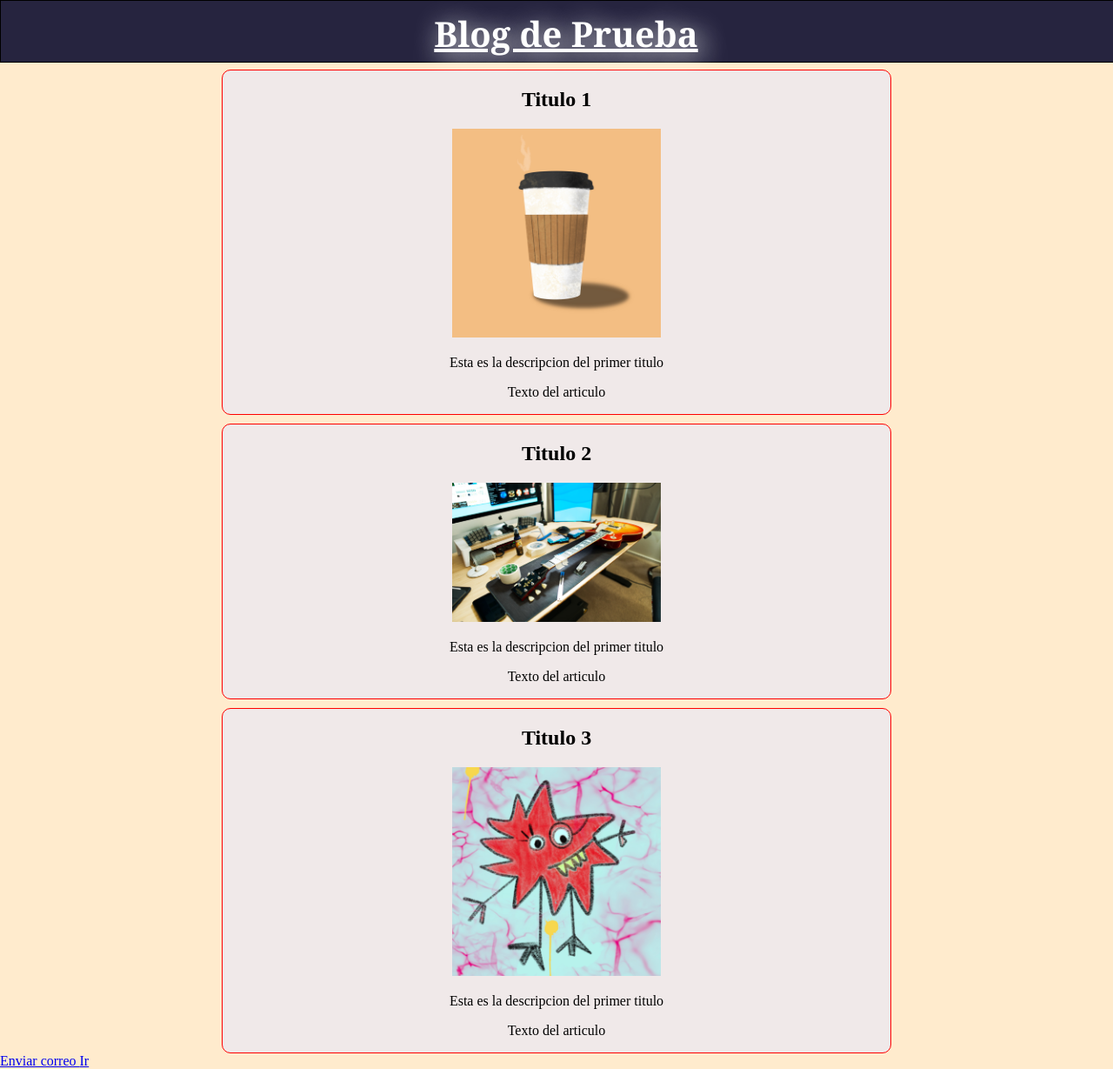
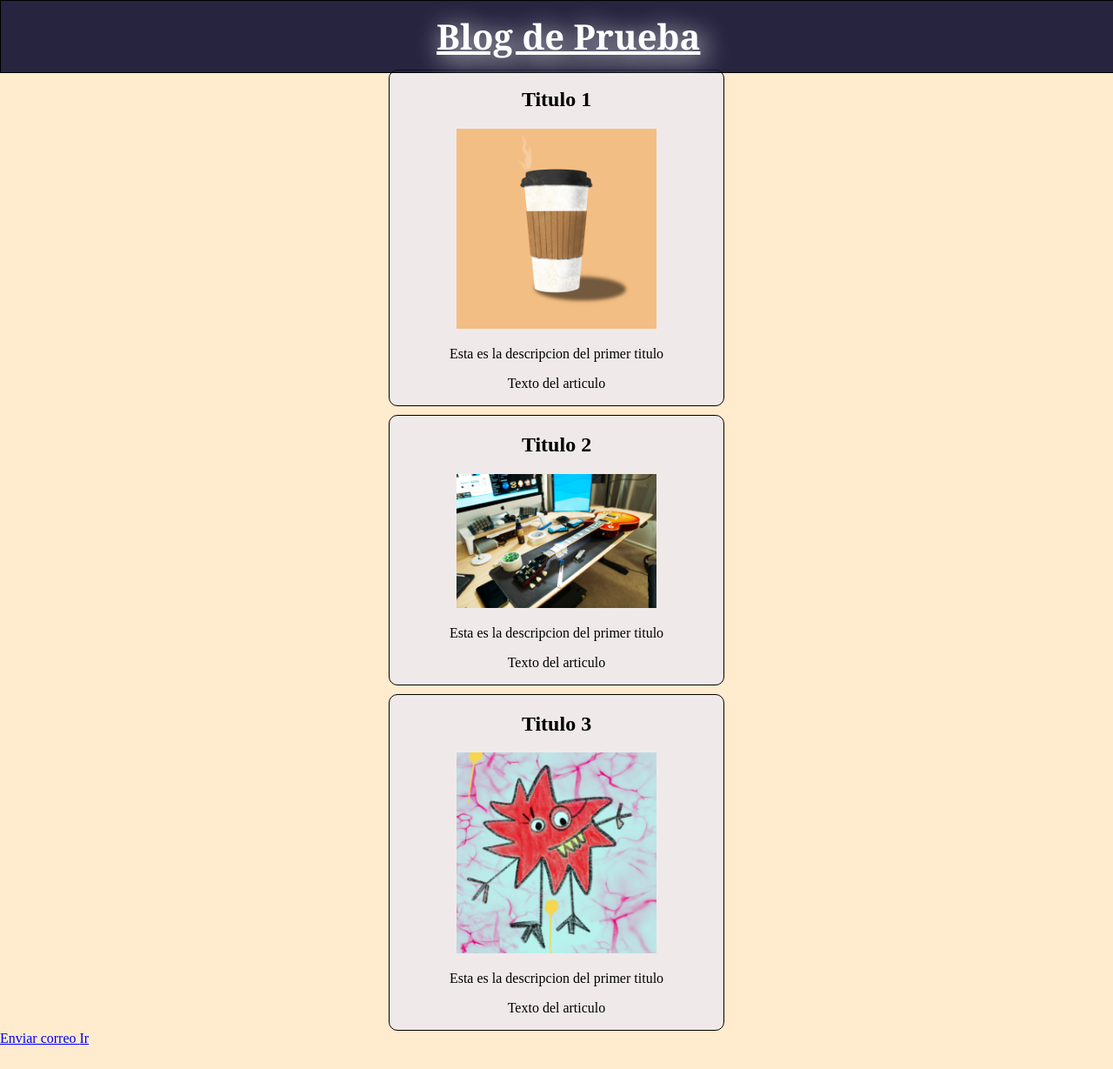
Before and after one commit to SebastianWebApp/Home-Service, a PHP site: page / in a window 1280 px wide. Shown: the whole page at 87% size. After the commit the page ends 1201 px from the top, so only its background shows below. Run offline with PHP 8.4, Linux system fonts and the light colour scheme.

Commit message:
Update estilo.css

```diff
--- a/estilo.css
+++ b/estilo.css
@@ -4,19 +4,19 @@ body{
 }
 
  img{
-    width: 15rem;
+    width: 60%;
 }
 
 #Titulo{
     margin: 0px;
-    padding: 10px;
-    height: 50px;
+    padding: 1%;
+    height: 7%;
     border: 1px solid black;
     background-color: rgba(15, 15, 48,0.9);
     text-align: center;
     color: white;
     font-family: Cambria, Cochin, Georgia, Times, 'Times New Roman', serif;
-    font-size: 2.5rem;
+    font-size: 250%;
     text-decoration: underline;
     text-shadow: 5px 5px 30px white;
     width: 100%;
@@ -29,13 +29,13 @@ section{
 }
 
 .post{
-    width: 60%;
+    width: 30%;
     margin: 0 auto;
     margin-top: 10px;
     border-radius: 10px;
     text-align: center;
     background-color: rgb(240, 233, 233);
-    border: 1px solid red;
+    border: 1px solid black;
 }
 
 .post:hover{
```
